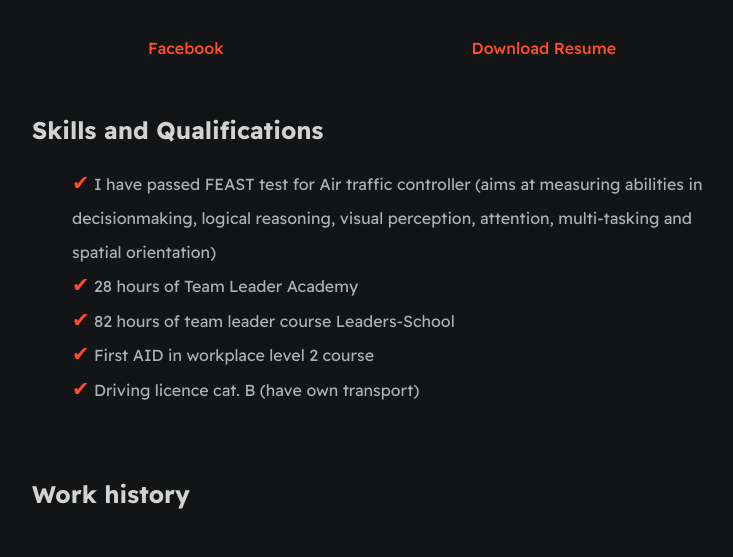
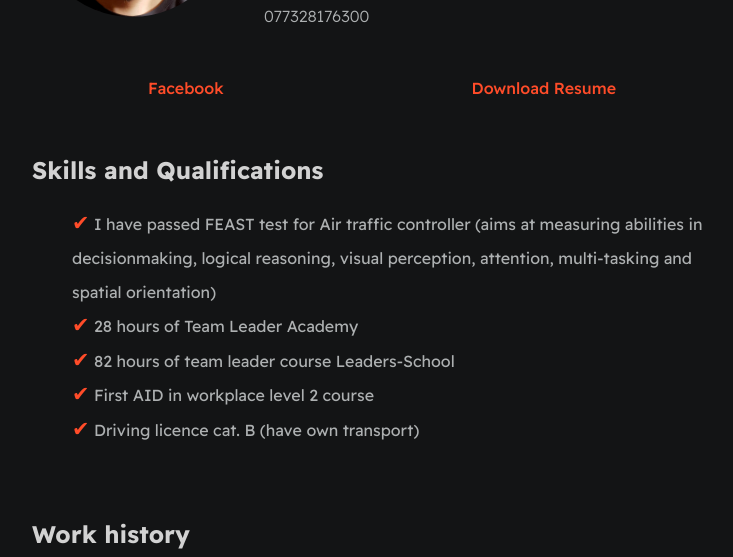
Before and after one commit to DieBijacz/Resume---website, a plain HTML site: page index.html in a window 1280 px wide. Shown: the part 236-793 px from the top of the page, without its empty margins (258-991 px from the left). Drawn offline with Linux system fonts and the light colour scheme; files whose address does not match are found by name.

Commit message:
Update index.html

```diff
--- a/index.html
+++ b/index.html
@@ -18,6 +18,7 @@
         <h1 id="name">Mateusz Stanilewicz</h1>
 <!--         <p id="bio">Front-end developer</p> -->
         <p id="email">mastanilewicz@gamil.com</p>
+        <p id="bio">077328176300</p>
       </div>
     </section>
     <section class="section-page">
```
